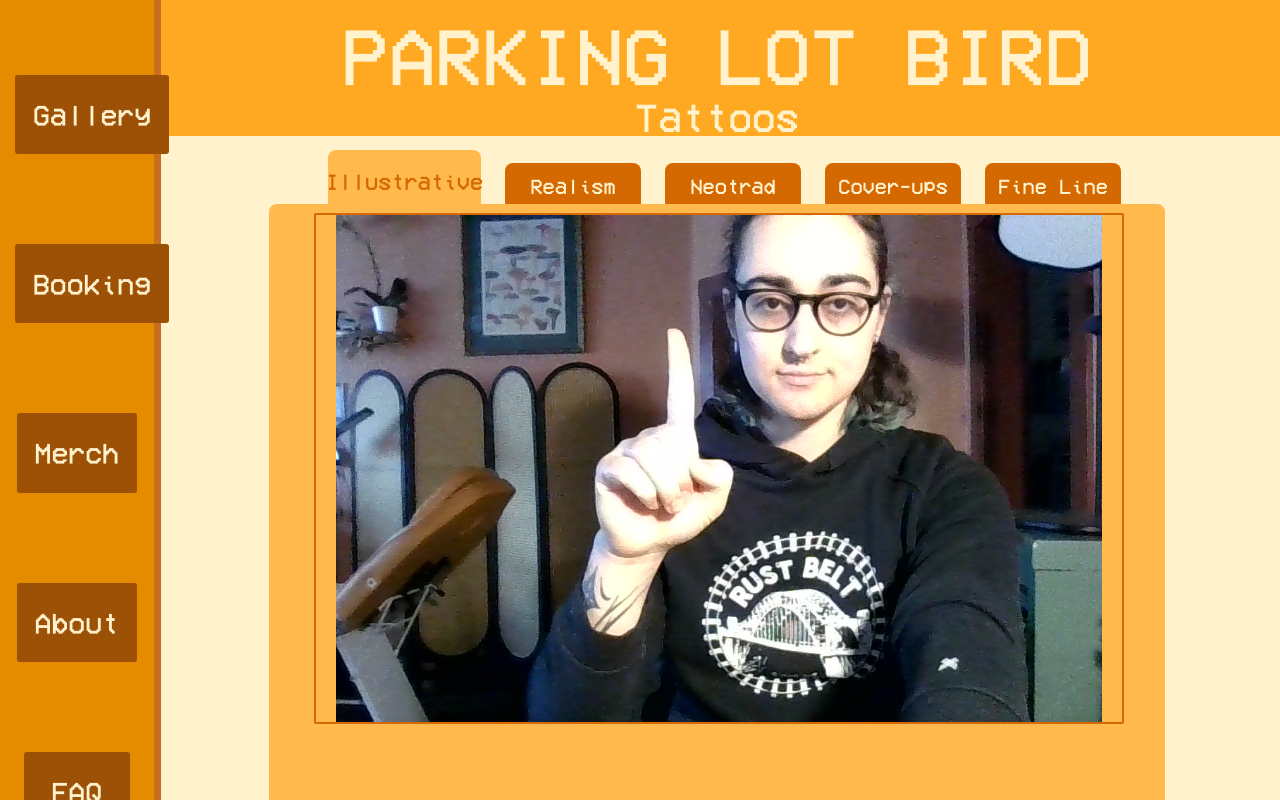
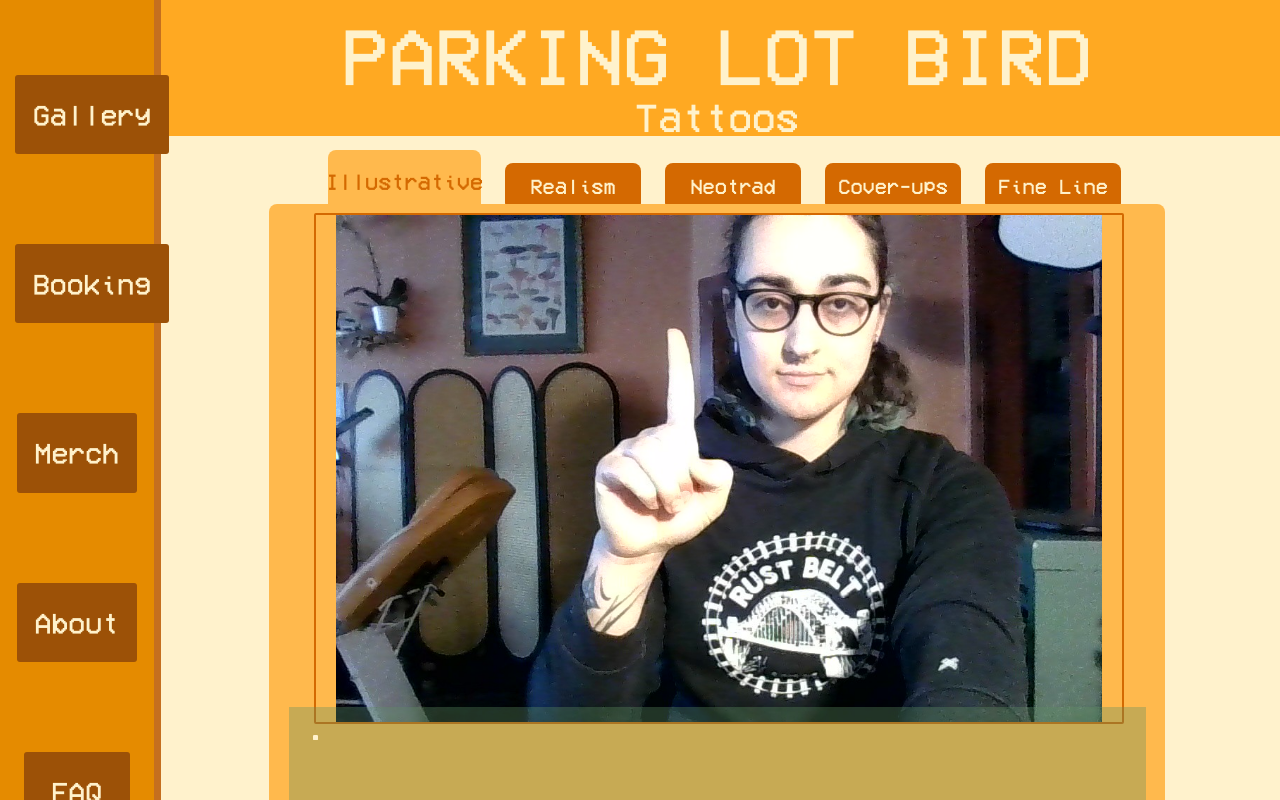
Before and after one commit to crowliflower/parking-lot-bird-website, a React (Vite) app: page / in a window 1280 px wide. Built offline with nearby package versions, Linux system fonts and the light colour scheme.

Commit message:
working on the photogallery

```diff
--- a/src/components/PhotoBar.jsx
+++ b/src/components/PhotoBar.jsx
@@ -1,11 +1,22 @@
 import styles from './styles/PhotoBar.module.css';
 
 function PhotoBar() {
+  return (
     <>
       <div className={styles.mainContainer}>
-
+        <ul className={styles.thumbnailBar}>
+          <li className={styles.photoThumbnail}></li>
+          <li className={styles.photoThumbnail}></li>
+          <li className={styles.photoThumbnail}></li>
+          <li className={styles.photoThumbnail}></li>
+          <li className={styles.photoThumbnail}></li>
+          <li className={styles.photoThumbnail}></li>
+          <li className={styles.photoThumbnail}></li>
+          <li className={styles.photoThumbnail}></li>
+        </ul>
       </div>
     </>
+  );
 }
 
 export default PhotoBar;
--- a/src/components/PhotoDisplay.jsx
+++ b/src/components/PhotoDisplay.jsx
@@ -1,9 +1,7 @@
 import styles from "./styles/PhotoDisplay.module.css";
-import PhotoBar from "./PhotoBar";
-import PicDictionary from "./PicDictionary";
-
-import { useState, useEffect } from "react";
-
+import PhotoBar from "./PhotoBar.jsx";
+// import PicDictionary from "./PicDictionary";
+import { useState } from "react";
 
 function PhotoDisplay() {
 
@@ -60,9 +58,11 @@ function PhotoDisplay() {
             <div className={styles.imageCanvas}>
                 <div className={styles.imageContainer}>
                     <img src={currentPic.url} alt="test pic" />
-                    <PhotoBar />
+
                 </div>
+
             </div>
+            <PhotoBar />
         </div>
     );
 }
--- a/src/components/styles/PhotoBar.module.css
+++ b/src/components/styles/PhotoBar.module.css
@@ -1,11 +1,22 @@
 .mainContainer {
     z-index: 6;
+
+    display: flex;
+    width: 67vw;
+    height: 12vh;
+
     position: absolute;
-    top: 10%;
-    left: 20%;
+    top: 86%;
+    left: 12%;
 
-    width: 30%;
-    height: 15%;
+    background-color: hsla(124, 19%, 46%, 35%);
+}
 
-    background-color: hsl(124, 19%, 46%);
+.thumbnailBar {
+    display: flex;
+    flex-direction: row;
 }
+
+.photoThumbnail {
+    /* list-style: none; */
+}
--- a/src/pages/Booking.jsx
+++ b/src/pages/Booking.jsx
@@ -1,5 +1,6 @@
 import Banner from '../components/Banner';
 import BookingForm from '../components/BookingForm';
+import PhotoBar from '../components/PhotoBar';
 
 
 function Booking() {
```
